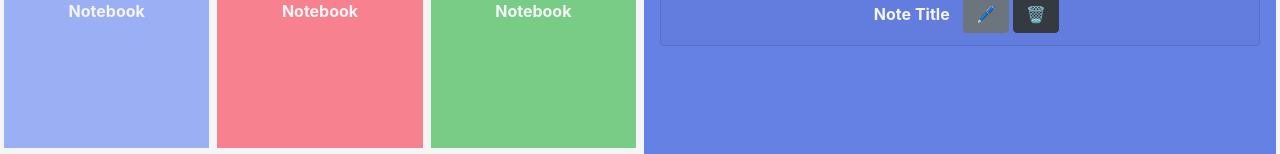
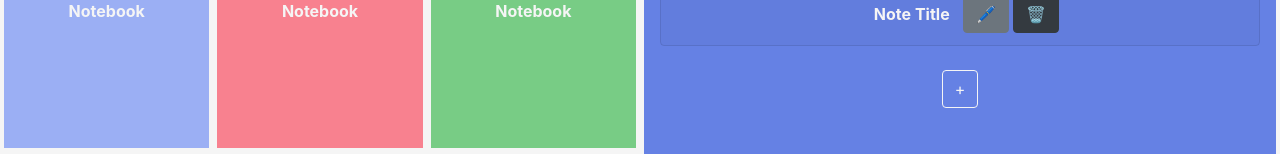
Before and after one commit to theoluyi/chromatic-notes, a React (Create React App) app: page / in a window 1280 px wide. Shown: the part 381-535 px from the top of the page. Built offline with nearby package versions, Linux system fonts and the light colour scheme.

Commit message:
moves NotebookCard component to its own file

```diff
--- a/src/App.js
+++ b/src/App.js
@@ -1,6 +1,7 @@
 import React, { useState } from "react";
 import "bootstrap/dist/css/bootstrap.min.css";
 import "./App.css";
+import NotebookCard from './Components/NotebookCard'
 
 import TableOfContents from "./Components/TableOfContents";
 
@@ -41,12 +42,4 @@ function App() {
   );
 }
 
-const NotebookCard = (props) => {
-  return (
-    <div className="notebook-card" id={props.color}>
-      <p>Notebook</p>
-    </div>
-  );
-};
-
 export default App;
--- /dev/null
+++ b/src/Components/NotebookCard.js
@@ -0,0 +1,11 @@
+import React from "react";
+
+const NotebookCard = (props) => {
+  return (
+    <div className="notebook-card" id={props.color}>
+      <p>Notebook</p>
+    </div>
+  );
+};
+
+export default NotebookCard;
--- a/src/Components/TableOfContents.js
+++ b/src/Components/TableOfContents.js
@@ -1,5 +1,6 @@
 import React from "react";
 import NotePreviewCard from "./NotePreviewCard";
+import Button from "react-bootstrap/Button";
 
 // QQ this hardcoded component uses inline styling
 const TableOfContents = (props) => {
@@ -17,8 +18,26 @@ const TableOfContents = (props) => {
       <NotePreviewCard />
       <NotePreviewCard />
       <NotePreviewCard />
+      <br />
+      <Button
+        variant="transparent"
+        style={{ color: "whitesmoke", border: "solid whitesmoke 1px" }}
+      >
+        +
+      </Button>
     </div>
   );
 };
 
+// dotted - Defines a dotted border
+// dashed - Defines a dashed border
+// solid - Defines a solid border
+// double - Defines a double border
+// groove - Defines a 3D grooved border. The effect depends on the border-color value
+// ridge - Defines a 3D ridged border. The effect depends on the border-color value
+// inset - Defines a 3D inset border. The effect depends on the border-color value
+// outset - Defines a 3D outset border. The effect depends on the border-color value
+// none - Defines no border
+// hidden - Defines a hidden border
+
 export default TableOfContents;
```
